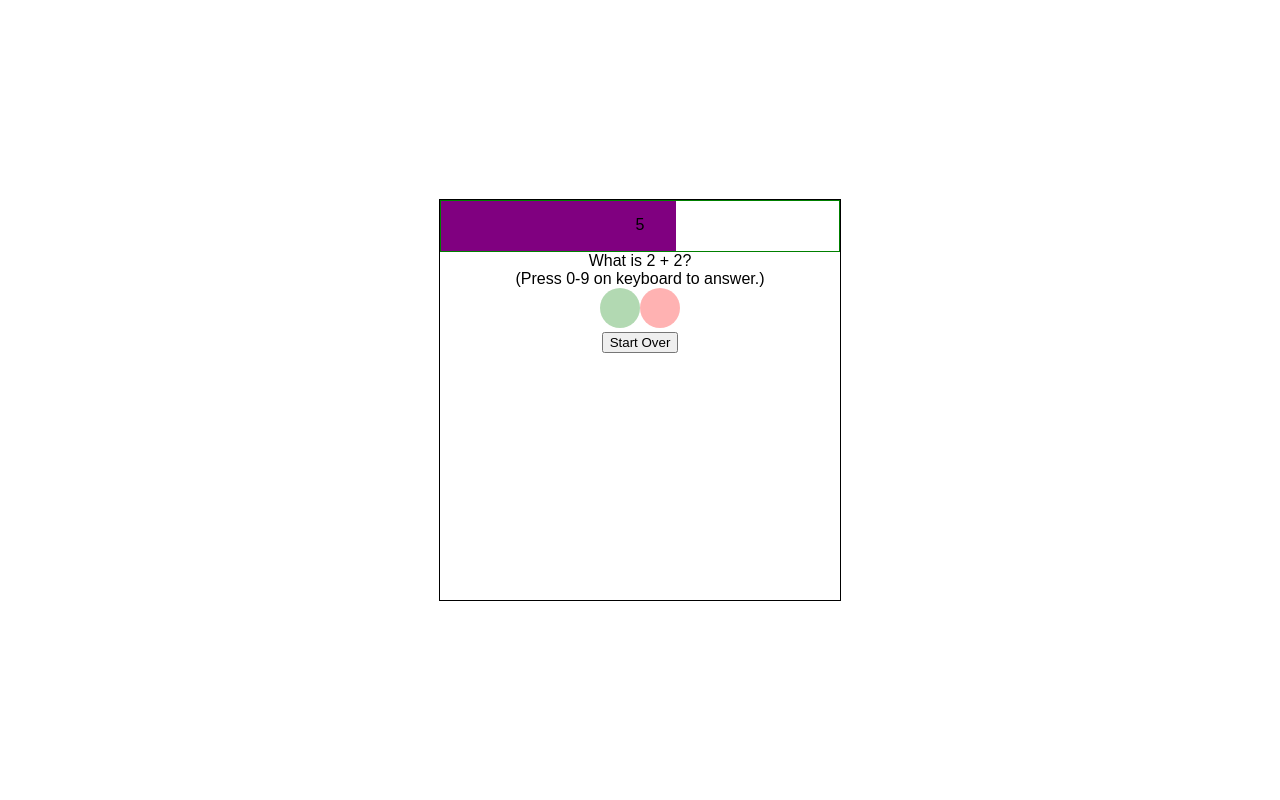
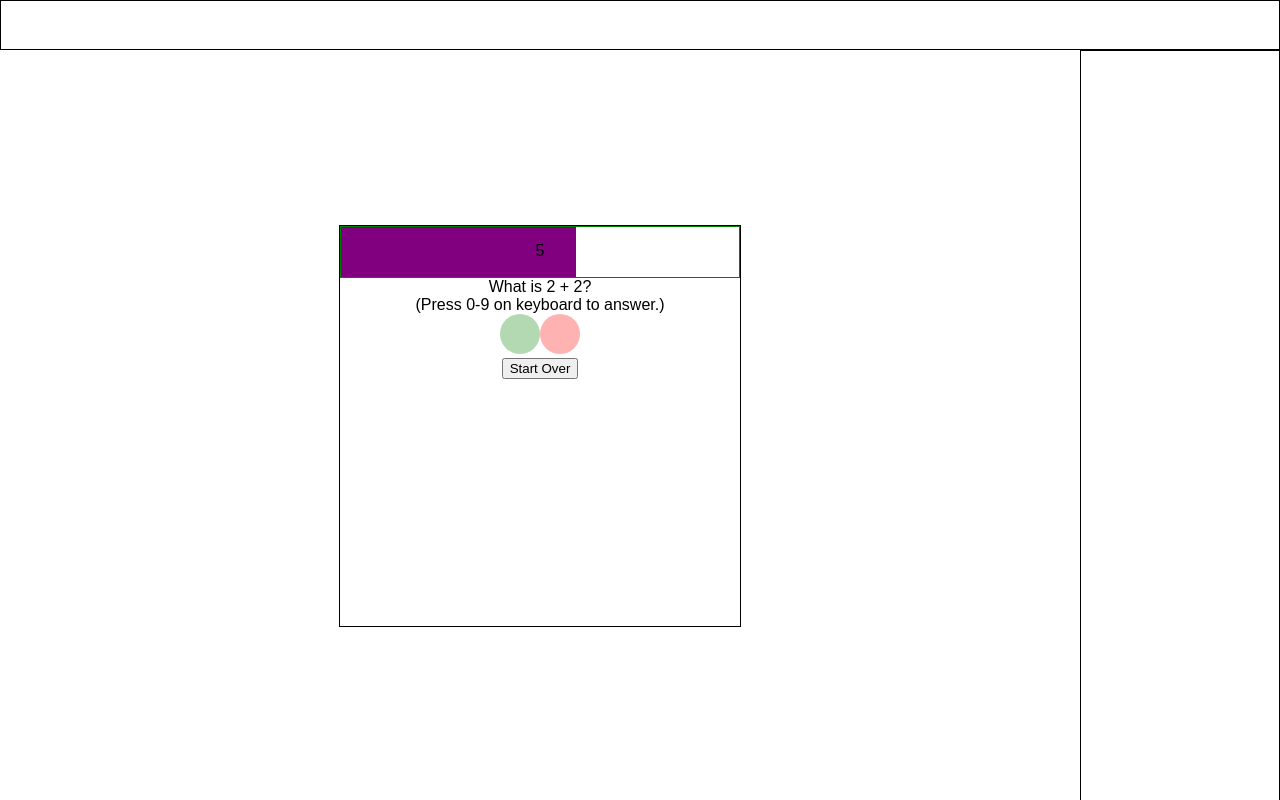
Before and after one commit to chrisperk/ten-for-ten, a React (Create React App) app in the folder client/: page / in a window 1280 px wide. Built offline with nearby package versions, Linux system fonts and the light colour scheme.

Commit message:
styled layout with css grid, removed auto restart

```diff
--- a/client/src/App.css
+++ b/client/src/App.css
@@ -1,30 +1,31 @@
 .App {
   text-align: center;
   height: 100vh;
-  overflow: auto;
+  overflow: hidden;
+  display: grid;
+  grid-template-columns: auto 200px;
+  grid-template-rows: 50px auto;
 }
 
-.App-logo {
-  animation: App-logo-spin infinite 20s linear;
-  height: 80px;
+.header {
+  grid-column: 1 / span 2;
+  grid-row: 1 / span 1;
+  border: 1px solid black;
 }
 
-.App-header {
-  background-color: #222;
-  height: 150px;
-  padding: 20px;
-  color: white;
+.quiz-wrapper {
+  height: 100%;
+  display: flex;
+  align-items: center;
+  justify-content: center;
+  grid-column: 1 / span 1;
+  grid-row: 2 / span 1;
 }
 
-.App-title {
-  font-size: 1.5em;
+.scores-wrapper {
+  grid-column: 2 / span 1;
+  grid-row: 2 / span 1;
+  height: calc(100vh - 50px);
+  overflow-y: auto;
+  border: 1px solid black;
 }
-
-.App-intro {
-  font-size: large;
-}
-
-@keyframes App-logo-spin {
-  from { transform: rotate(0deg); }
-  to { transform: rotate(360deg); }
-}
--- a/client/src/App.js
+++ b/client/src/App.js
@@ -104,9 +104,8 @@ class App extends Component {
         console.log(newState);
         this.setState(newState);
         console.log(this.state.highScores);
-        this.handleStartOver();
       }
-    }, 2000);
+    }, 1000);
   }
 
   handleStartOver() {
@@ -128,14 +127,19 @@ class App extends Component {
   render() {
     return (
       <div className="App">
+      <div className="header"></div>
+        <div className="quiz-wrapper">
           <Quiz
             question={this.state.currentQuestion}
             timeRemaining={this.state.timeRemaining}
             onStartOver={this.handleStartOver.bind(this)}
           />
+        </div>
+        <div className="scores-wrapper">
           <Scores
             scores={this.state.highScores}
           />
+        </div>
       </div>
     );
   }
--- a/client/src/components/Quiz/Quiz.css
+++ b/client/src/components/Quiz/Quiz.css
@@ -1,10 +1,3 @@
-.question-wrapper {
-    height: 100%;
-    display: flex;
-    align-items: center;
-    justify-content: center;
-}
-
 main {
     height: 400px;
     border: 1px solid black;
--- a/client/src/components/Quiz/Quiz.js
+++ b/client/src/components/Quiz/Quiz.js
@@ -7,7 +7,6 @@ const Quiz = props => {
     };
 
     return (
-        <div className="question-wrapper">
         <main>
             <section id="timer">
                 <div style={progressBarStyle} id="progress-bar"></div>
@@ -25,7 +24,6 @@ const Quiz = props => {
                 <button type="button" onClick={e => props.onStartOver(e)}>Start Over</button>
             </section>
         </main>
-        </div>
     );
 }
 
```
Lines whose indentation alone changed are shown as unchanged.
